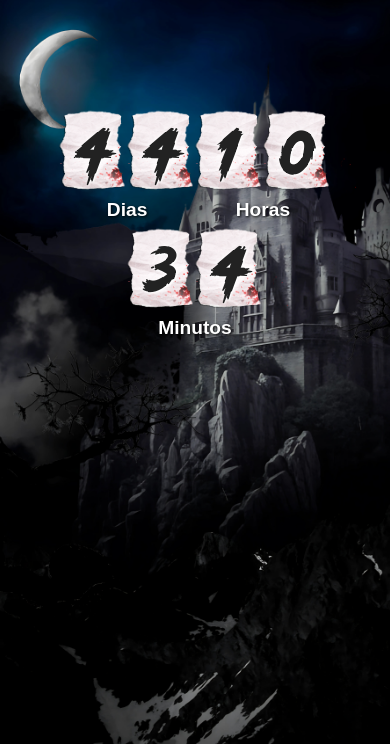
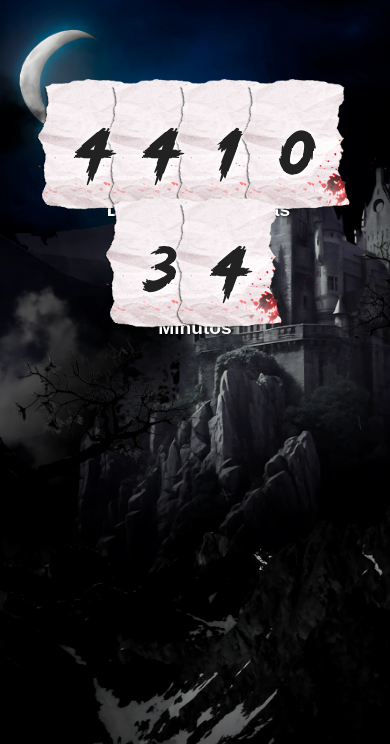
Before and after one commit to pariadny0-sudo/automotaqui, a plain HTML site: page index.html in a window 390 px wide. Shown: the part 100-844 px from the top of the page. Drawn offline with Linux system fonts and the light colour scheme; a web font is replaced by a local one.

Commit message:
arrumando papel tamanho

```diff
--- a/taqui.css
+++ b/taqui.css
@@ -104,8 +104,8 @@ h1 {
     height: 80px;
   }
   .paper-bg {
-    width: 130px;
-    height: 150px;
+    width: 200px;
+    height: 250px;
   }
   .digit {
     font-size: 2rem;
```
